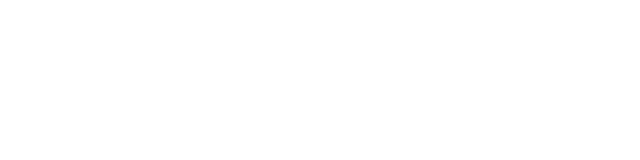
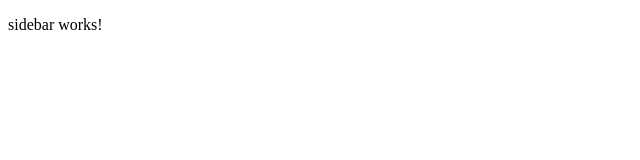
Before and after one commit to andrea-lattanzio/angular-weather, an Angular app: page / in a window 1280 px wide. Shown: the top 160 px of the page, without its empty margins (0-640 px from the left). Built offline with nearby package versions, Linux system fonts and the light colour scheme.

Commit message:
feat: add routing and sidebar component to app component

```diff
--- a/src/app/app.component.html
+++ b/src/app/app.component.html
@@ -1 +1,2 @@
+<app-sidebar></app-sidebar>
 <router-outlet />
--- a/src/app/app.component.ts
+++ b/src/app/app.component.ts
@@ -1,10 +1,11 @@
 import { Component } from '@angular/core';
 import { RouterOutlet } from '@angular/router';
+import { SidebarComponent } from './components/sidebar/sidebar.component';
 
 @Component({
   selector: 'app-root',
   standalone: true,
-  imports: [RouterOutlet],
+  imports: [RouterOutlet, SidebarComponent],
   templateUrl: './app.component.html',
   styleUrl: './app.component.scss'
 })
--- a/src/app/app.routes.ts
+++ b/src/app/app.routes.ts
@@ -1,3 +1,17 @@
 import { Routes } from '@angular/router';
 
-export const routes: Routes = [];
+export const routes: Routes = [
+  {
+    path: 'weather',
+    loadComponent: () => import('./pages/weather/weather.component').then((m) => m.WeatherComponent),
+  },
+  {
+    path: 'favorites',
+    loadComponent: () => import('./pages/favorites/favorites.component').then((m) => m.FavoritesComponent),
+  },
+  {
+    path: '**',
+    redirectTo: 'home',
+    pathMatch: 'full',
+  },
+];
```
